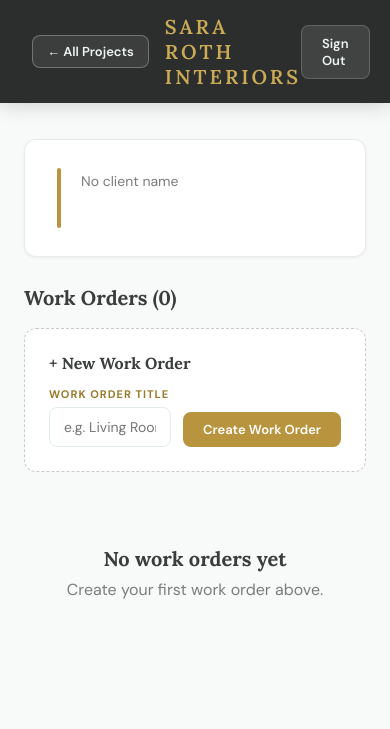
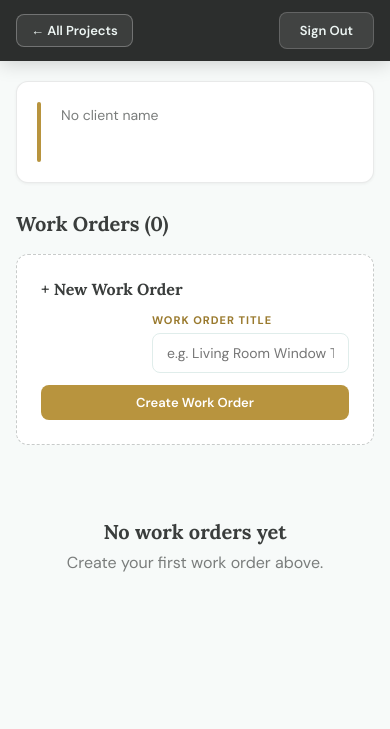
Before and after one commit to jonathanroth14/sararothinteriors, a Node server app: template views/project.ejs in a window 390 px wide. Shown: the top 729 px of the page. Run offline with Node 20, Linux system fonts and the light colour scheme; the template is opened without the code that fills it, so the values that code supplies are empty.

Commit message:
Add mobile-responsive layouts across all pages

```diff
--- a/server.js
+++ b/server.js
@@ -190,7 +190,8 @@ document.addEventListener('DOMContentLoaded', function() {
     const h1 = topBar.querySelector('h1');
     if (h1) {
       const wrapper = document.createElement('div');
-      wrapper.style.cssText = 'display:flex;align-items:center;gap:16px;';
+      wrapper.style.cssText = 'display:flex;align-items:center;gap:12px;min-width:0;';
+      h1.style.cssText += 'flex-shrink:1;min-width:0;overflow:hidden;text-overflow:ellipsis;white-space:nowrap;';
       h1.parentNode.insertBefore(wrapper, h1);
       wrapper.appendChild(back);
       wrapper.appendChild(h1);
--- a/sri-work-order-builder.html
+++ b/sri-work-order-builder.html
@@ -805,8 +805,10 @@
 
   @media (max-width: 640px) {
     .form-grid { grid-template-columns: 1fr; }
-    .top-bar { padding: 12px 16px; flex-wrap: wrap; gap: 8px; }
-    .top-bar h1 { font-size: 16px; }
+    .top-bar { padding: 10px 14px; flex-wrap: wrap; gap: 6px; }
+    .top-bar h1 { font-size: 14px; letter-spacing: 1px; }
+    .top-bar-actions { flex-wrap: wrap; gap: 6px; justify-content: flex-end; }
+    .top-bar-actions .btn { padding: 7px 10px; font-size: 12px; }
     .container { padding: 16px 12px 60px; }
     .card { padding: 20px 16px; }
     .item-body { flex-direction: column; }
--- a/views/project.ejs
+++ b/views/project.ejs
@@ -142,6 +142,17 @@
     color: var(--success); padding: 12px 18px; border-radius: var(--radius);
     font-size: 13px; font-weight: 500; margin-bottom: 20px;
   }
+
+  @media (max-width: 640px) {
+    .top-bar { padding: 12px 16px; }
+    .top-bar h1 { display: none; }
+    .container { padding: 20px 16px 60px; }
+    .project-header { padding: 20px; }
+    .project-header-info h2 { font-size: 22px; }
+    .new-wo-row { flex-direction: column; }
+    .new-wo-row .btn { width: 100%; justify-content: center; }
+    .wo-card { padding: 16px; }
+  }
 </style>
 </head>
 <body>
```
Also changed, not shown: views/projects.ejs (+10 -1 lines).
